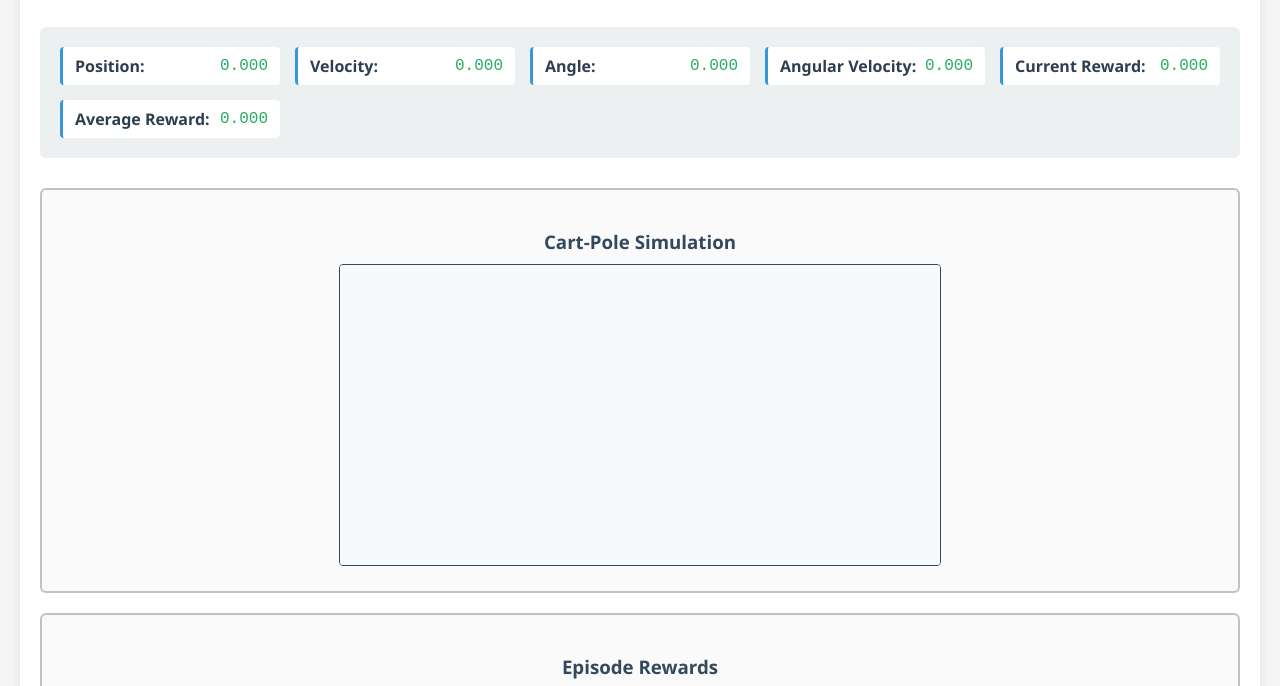
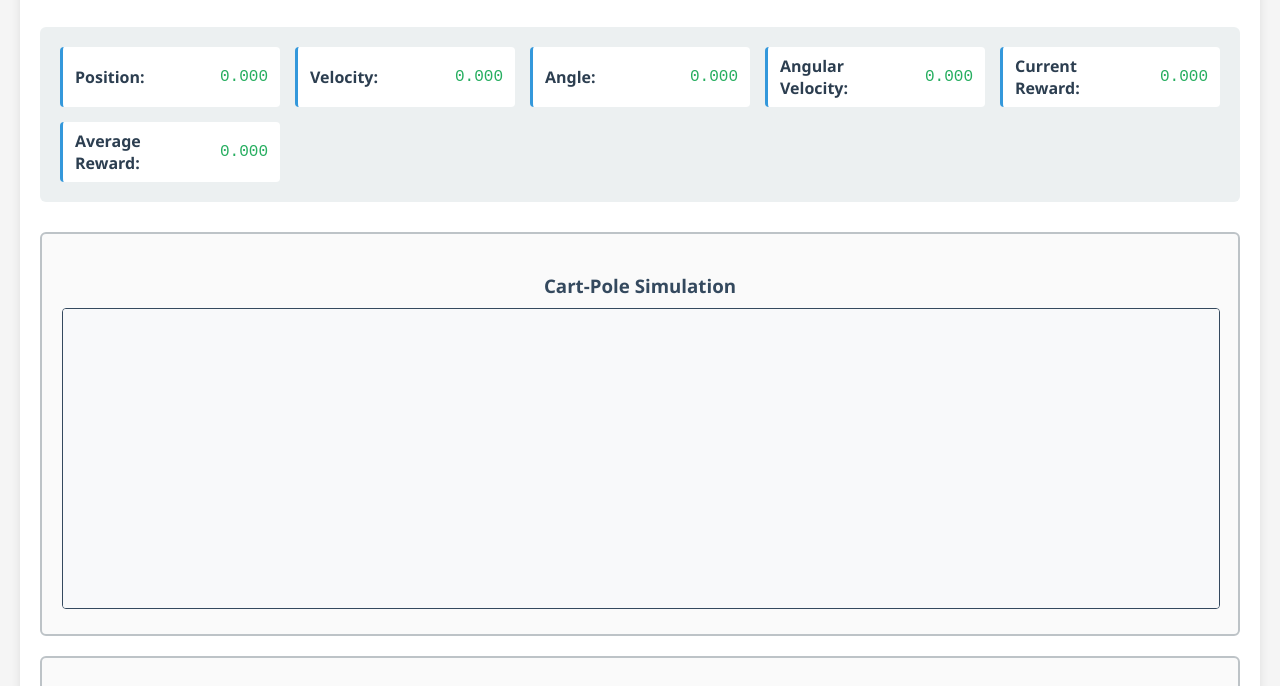
Before and after one commit to thatrandomfrenchdude/cart-pole-ppo, a plain HTML site: page index.html in a window 1280 px wide. Shown: the part 107-793 px from the top of the page. Drawn offline with Linux system fonts and the light colour scheme; no server answers.

Commit message:
fix metrics wobble

```diff
--- a/index.html
+++ b/index.html
@@ -40,12 +40,12 @@
         <div class="visualization-panel">
             <div class="canvas-container">
                 <h3>Cart-Pole Simulation</h3>
-                <canvas id="cartpole-canvas" width="600" height="300"></canvas>
+                <canvas id="cartpole-canvas"></canvas>
             </div>
 
             <div class="canvas-container">
                 <h3>Episode Rewards</h3>
-                <canvas id="reward-canvas" width="600" height="200"></canvas>
+                <canvas id="reward-canvas"></canvas>
             </div>
         </div>
 
--- a/styles.css
+++ b/styles.css
@@ -44,6 +44,9 @@ h3 {
     background-color: white;
     border-radius: 4px;
     border-left: 3px solid #3498db;
+    min-width: 200px;
+    width: 100%;
+    box-sizing: border-box;
 }
 
 .info-item label {
@@ -55,6 +58,8 @@ h3 {
     font-family: 'Courier New', monospace;
     color: #27ae60;
     font-weight: 500;
+    min-width: 80px;
+    text-align: right;
 }
 
 .visualization-panel {
@@ -76,6 +81,9 @@ canvas {
     border: 1px solid #34495e;
     border-radius: 4px;
     background-color: white;
+    max-width: 100%;
+    width: 100%;
+    height: auto;
 }
 
 .status {
@@ -104,9 +112,4 @@ canvas {
     .info-panel {
         grid-template-columns: 1fr;
     }
-
-    canvas {
-        max-width: 100%;
-        height: auto;
-    }
 }
--- a/visualization.js
+++ b/visualization.js
@@ -8,8 +8,31 @@ class CartPoleVisualizer {
         this.rewardHistory = [];
         this.maxRewards = 100;
 
+        this.resizeCanvases();
         this.initializeCanvases();
         this.startPolling();
+
+        // Add resize listener
+        window.addEventListener('resize', () => this.resizeCanvases());
+    }
+
+    resizeCanvases() {
+        // Get the container width
+        const cartpoleContainer = this.cartpoleCanvas.parentElement;
+        const rewardContainer = this.rewardCanvas.parentElement;
+
+        const containerWidth = cartpoleContainer.offsetWidth - 40; // Account for padding
+
+        // Resize cartpole canvas
+        this.cartpoleCanvas.width = containerWidth;
+        this.cartpoleCanvas.height = 300;
+
+        // Resize reward canvas
+        this.rewardCanvas.width = containerWidth;
+        this.rewardCanvas.height = 200;
+
+        // Reinitialize after resize
+        this.initializeCanvases();
     }
 
     initializeCanvases() {
```
